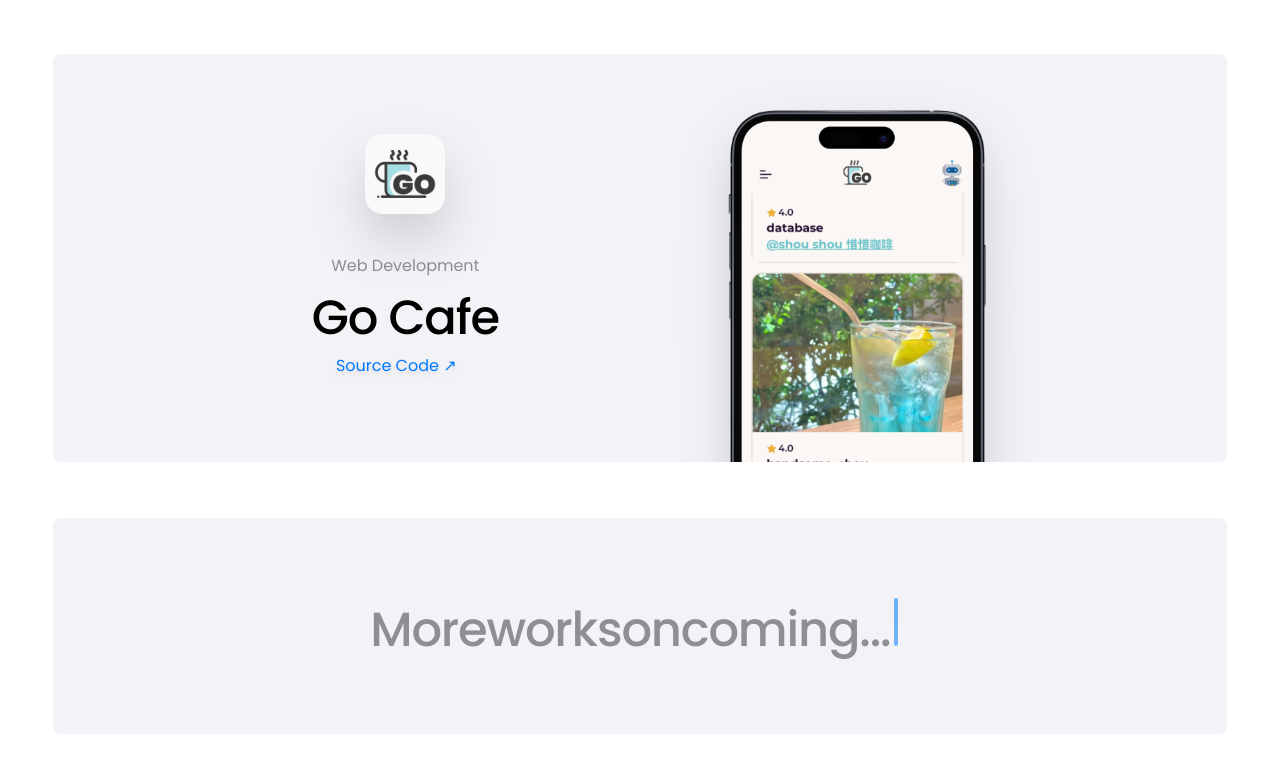
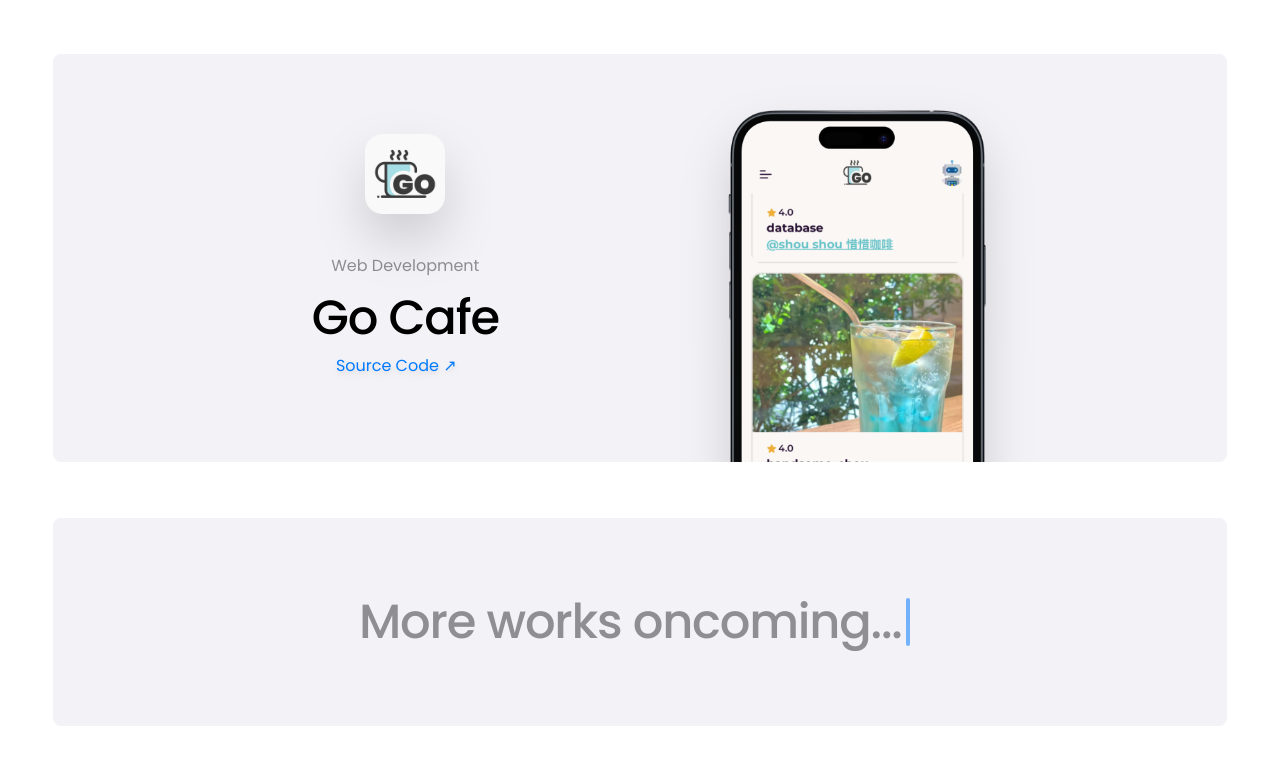
Before and after one commit to dongdong867/dongdong867.dev, a Next.js app: page /works in a window 1280 px wide. Shown: the part 2935-3707 px from the top of the page. Built offline with nearby package versions, Linux system fonts and the light colour scheme.

Commit message:
fix(typewriter): fix white space not showing error

```diff
--- a/src/components/typewriter.tsx
+++ b/src/components/typewriter.tsx
@@ -32,7 +32,7 @@ export const Typewriter = ({
     if (isInView) {
       animate(
         "span",
-        { opacity: 1, display: "inline-block" },
+        { opacity: 1, display: "inline" },
         { duration: 0.1, delay: stagger(0.2), ease: "easeInOut" }
       );
     }
@@ -40,10 +40,10 @@ export const Typewriter = ({
 
   const typingWords = () => {
     return (
-      <motion.div ref={scope} className={cn("inline")}>
+      <motion.div ref={scope}>
         {splitWords.map((word, index) => {
           return (
-            <div key={`word-${index}`} className={cn("inline")}>
+            <div key={`word-${index}`}>
               {word.text.map((char, index) => {
                 return (
                   <motion.span
@@ -63,7 +63,7 @@ export const Typewriter = ({
   };
 
   return (
-    <div className={cn(className)}>
+    <div className={cn("flex", className)}>
       {typingWords()}
       <motion.span
         initial={{ opacity: 0 }}
```
